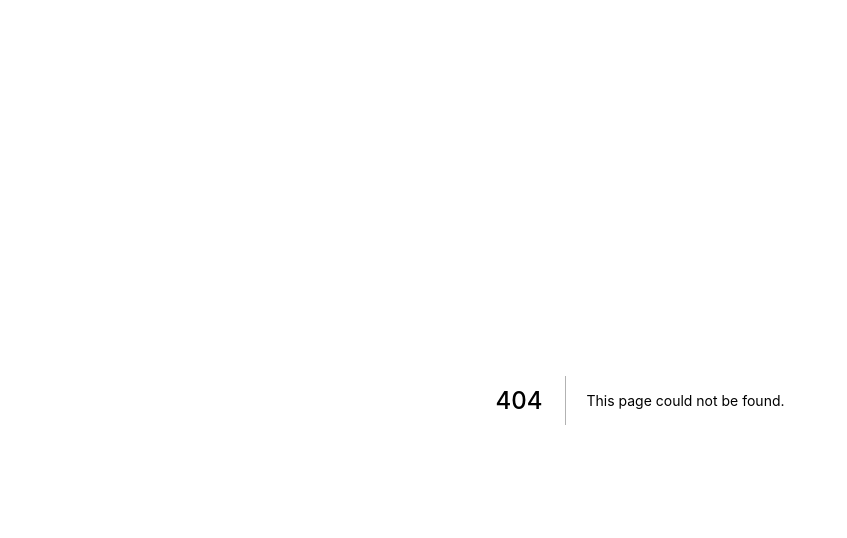
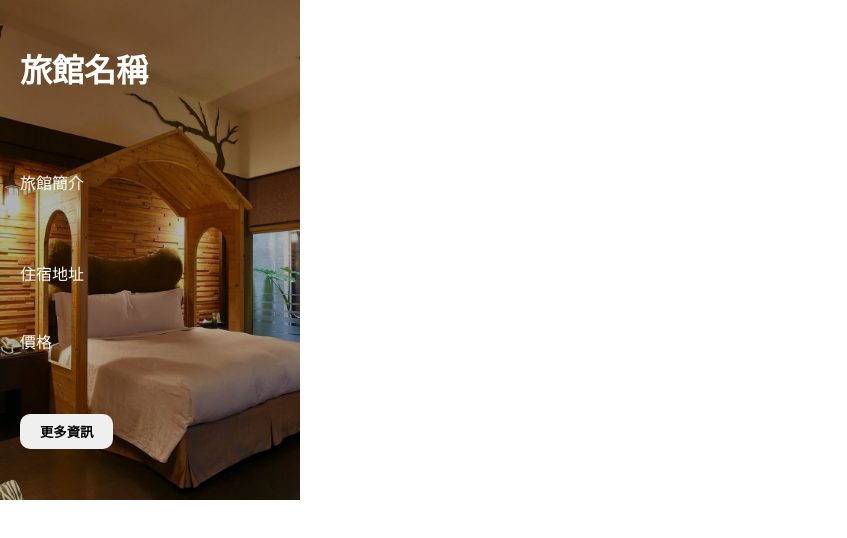
Before and after one commit to RitaHsieh/database-web, a Next.js app: page /brief-introduction in a window 1280 px wide. Before the commit this address had no page. Shown: the top 538 px of the page, without its empty margins (0-847 px from the left). Built offline with nearby package versions, Linux system fonts and the light colour scheme.

Commit message:
add : brief-introduction component

```diff
--- /dev/null
+++ b/pages/brief-introduction.js
@@ -0,0 +1,23 @@
+import Link from 'next/link'
+import "./index.js"
+import style from "../styles/brief-introduction.module.css"
+import {useState,useEffect} from 'react'
+
+export default function Home() {
+
+  const [number,setNumber] = useState(0)
+
+
+
+  return (
+    <div className={style.container}>
+      <img src="/image.jpg" alt='asd'/>
+      <div className={style.beforeintro}><p>旅館介紹</p></div>
+      <div className={`${style.after} ${style.name}`}><h1>旅館名稱</h1></div>
+      <div className={`${style.after} ${style.intro}`}><p>旅館簡介</p></div>
+      <div className={`${style.after} ${style.addr}`}><p>住宿地址</p></div>
+      <div className={`${style.after} ${style.price}`}><p>價格</p></div>
+      <div className={`${style.after} ${style.btn}`}><button className={style.button}>更多資訊</button></div>
+    </div>
+  )
+}
--- /dev/null
+++ b/styles/brief-introduction.module.css
@@ -0,0 +1,82 @@
+.container{
+    width:300px ;
+    height:500px;
+    display: flex;
+    flex-direction: column;
+    overflow: hidden;
+
+
+}
+.container img{
+    height:300px;
+    width: 300px;
+
+    object-fit: cover;
+}
+.beforeintro{
+    width:300px;
+    height:200px;
+    display: flex;
+    align-items: center;
+    justify-content: center;
+
+}
+.after{
+    position: absolute;
+    visibility: hidden;
+}
+.name,
+.intro,
+.addr,
+.price,
+.btn{
+    width:300px;
+    color: #fff;
+    display: flex;
+    left:20px;
+    align-items: center;
+}
+
+.name{
+    height:150px;
+}
+.intro{
+    height:100px;
+}
+.addr{
+    height:100px;
+}
+.price{
+    height:50px;
+}
+.btn{
+    height:150px;
+}
+
+.button{
+    padding: 8px 20px;
+    border-radius: 10px;
+    font-weight:bolder;
+    outline: none;
+    border: none;
+    cursor: none;
+}
+
+.container p{
+    margin: 0;
+}
+.container:hover img{
+    height: 500px;
+    transition:all 1s ease 0s;
+    position:absolute;
+    filter: brightness(0.7);
+}
+.container:hover .beforeintro{
+    visibility: hidden;
+    position: absolute;
+}
+.container:hover .after{
+    transition-delay: 1.1s;
+    visibility:visible;
+    position: relative;
+}
--- a/styles/globals.css
+++ b/styles/globals.css
@@ -2,6 +2,9 @@ html,
 body {
   padding: 0;
   margin: 0;
+  height: 100%;
+  width:100%;
+  position: relative;
   font-family: -apple-system, BlinkMacSystemFont, Segoe UI, Roboto, Oxygen,
     Ubuntu, Cantarell, Fira Sans, Droid Sans, Helvetica Neue, sans-serif;
 }
--- a/styles/home.css
+++ /dev/null
@@ -1,3 +0,0 @@
-.container{
-
-}
```
Also changed, not shown: pages/hi.js (deleted, +0 -7 lines), pages/home.js (deleted, +0 -20 lines), public/image.jpg (added).
